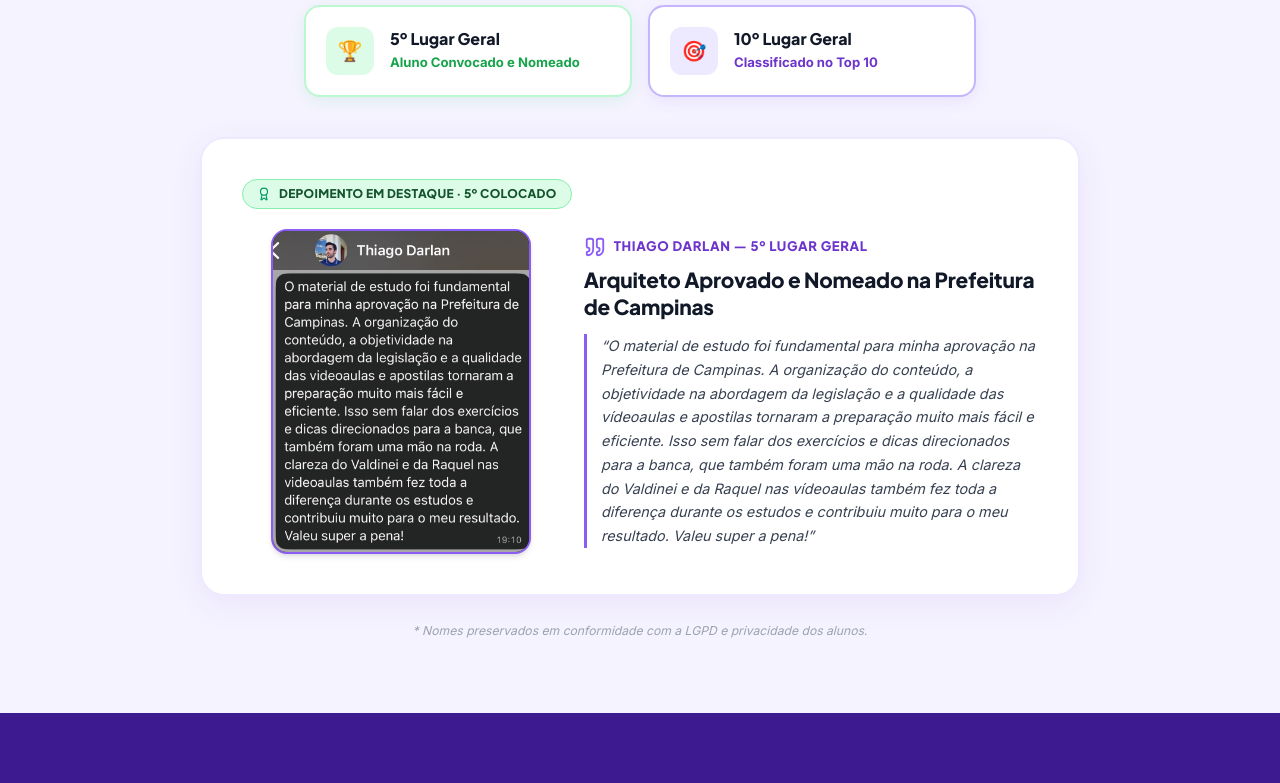
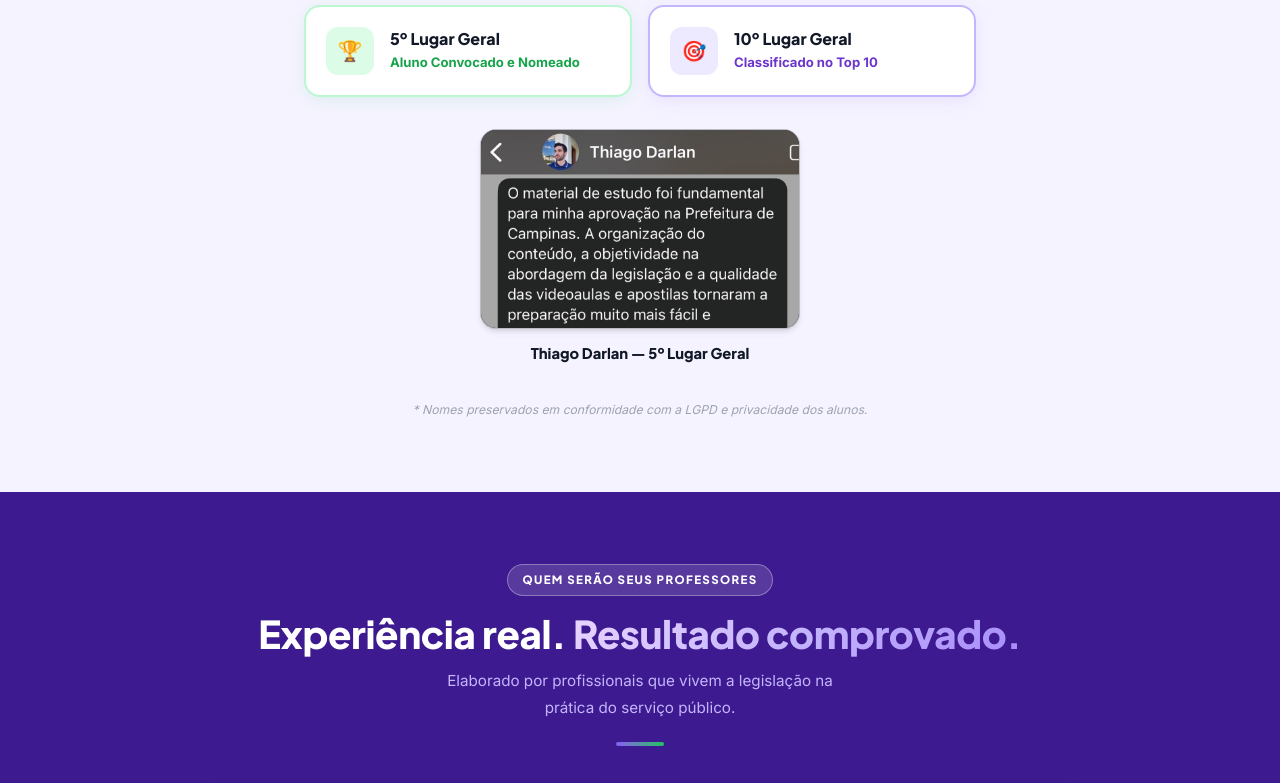
Before and after one commit to felinjob/resumo-santos, a Next.js app: page / in a window 1280 px wide. Shown: the part 2880-3663 px from the top of the page. Built offline with nearby package versions, Linux system fonts and the light colour scheme.

Commit message:
style: remover card gigante e texto de Thiago Darlan na CampinasResultsSection mantendo apenas a imagem limpa e rotulo

```diff
--- a/components/sections/CampinasResultsSection.tsx
+++ b/components/sections/CampinasResultsSection.tsx
@@ -2,7 +2,7 @@
 
 import { useState, useCallback, useEffect } from "react";
 import Image from "next/image";
-import { Trophy, ZoomIn, X, Quote, Award } from "lucide-react";
+import { ZoomIn, X } from "lucide-react";
 import { useReveal } from "@/lib/hooks";
 
 export default function CampinasResultsSection() {
@@ -68,7 +68,7 @@ export default function CampinasResultsSection() {
               CARDS DOS 2 PRIMEIROS TOP 10 (5º e 10º Lugar)
               ══════════════════════════════════════════ */}
           <div
-            className={`grid grid-cols-1 sm:grid-cols-2 gap-4 max-w-2xl mx-auto mb-10 reveal reveal-d1 ${
+            className={`grid grid-cols-1 sm:grid-cols-2 gap-4 max-w-2xl mx-auto mb-8 reveal reveal-d1 ${
               visible ? "is-visible" : ""
             }`}
           >
@@ -140,113 +140,55 @@ export default function CampinasResultsSection() {
           </div>
 
           {/* ══════════════════════════════════════════
-              SPOTLIGHT CARD — THIAGO DARLAN (5º LUGAR)
+              PRINT DO THIAGO DARLAN (Sem box gigante / Sem textos transcritos)
               ══════════════════════════════════════════ */}
           <div
-            className={`card-white reveal reveal-d2 ${visible ? "is-visible" : ""}`}
-            style={{
-              maxWidth: "880px",
-              margin: "0 auto 1.5rem",
-              padding: "clamp(1.5rem, 4vw, 2.5rem)",
-              background: "#ffffff",
-              border: "2px solid #ede9fe",
-              boxShadow: "0 8px 32px rgba(109, 53, 204, 0.08)",
-              borderRadius: "24px",
-            }}
+            className={`flex flex-col items-center justify-center text-center mb-8 reveal reveal-d2 ${
+              visible ? "is-visible" : ""
+            }`}
           >
-            {/* Badge superior */}
-            <div className="inline-flex items-center gap-2 px-3.5 py-1.5 rounded-full text-xs font-extrabold tracking-wide uppercase mb-5"
-              style={{
-                background: "#dcfce7",
-                color: "#14532d",
-                border: "1px solid #86efac",
-                fontFamily: "var(--font-plus-jakarta)",
-              }}
-            >
-              <Award size={14} className="text-emerald-600" />
-              Depoimento em Destaque · 5º Colocado
-            </div>
-
-            <div className="grid grid-cols-1 lg:grid-cols-12 gap-6 items-center">
-              {/* Lado Esquerdo: Print do WhatsApp proporcional (clicável para zoom) */}
-              <div className="lg:col-span-5 flex justify-center">
             <div
-                  className="relative rounded-2xl overflow-hidden cursor-pointer group shadow-md"
+              className="relative rounded-2xl overflow-hidden cursor-pointer group shadow-md mb-3"
               style={{
                 width: "100%",
-                    maxWidth: "260px",
-                    aspectRatio: "4/5",
-                    border: "2.5px solid #8b5cf6",
+                maxWidth: "320px",
+                aspectRatio: "16/10",
+                border: "1px solid rgba(229, 231, 235, 0.8)",
                 background: "#111827",
               }}
               onClick={() => setIsLightboxOpen(true)}
               role="button"
               tabIndex={0}
-                  aria-label="Ver print do depoimento do Thiago Darlan em alta resolução"
+              aria-label="Ver print de Thiago Darlan — 5º Lugar Geral"
               onKeyDown={(e) => { if (e.key === "Enter") setIsLightboxOpen(true); }}
             >
               <Image
                 src="/depoimentos/thiago.jpeg"
-                    alt="Print do depoimento do Thiago Darlan — 5º Lugar Geral"
+                alt="Thiago Darlan — 5º Lugar Geral"
                 fill
-                    sizes="260px"
+                sizes="320px"
                 style={{ objectFit: "cover", objectPosition: "center top" }}
                 className="transition-transform duration-300 group-hover:scale-105"
               />
               {/* Overlay zoom */}
-                  <div className="absolute inset-0 bg-black/0 group-hover:bg-black/35 transition-all duration-300 flex items-center justify-center">
+              <div className="absolute inset-0 bg-black/0 group-hover:bg-black/30 transition-all duration-300 flex items-center justify-center">
                 <div className="opacity-0 group-hover:opacity-100 transition-opacity duration-300 w-10 h-10 rounded-full bg-white/20 backdrop-blur-md flex items-center justify-center border border-white/40 shadow-lg">
                   <ZoomIn size={20} className="text-white" />
                 </div>
               </div>
             </div>
-              </div>
 
-              {/* Lado Direito: Citação do Thiago */}
-              <div className="lg:col-span-7 text-left">
-                <div className="flex items-center gap-2 mb-2 text-purple-600">
-                  <Quote size={22} style={{ color: "#8b5cf6" }} />
-                  <span
+            {/* Apenas o nome */}
+            <p
               style={{
                 fontFamily: "var(--font-plus-jakarta)",
-                      fontSize: "0.82rem",
+                fontSize: "0.92rem",
                 fontWeight: 800,
-                      color: "#6d35cc",
-                      textTransform: "uppercase",
-                      letterSpacing: "0.05em",
+                color: "#111827",
               }}
             >
               Thiago Darlan — 5º Lugar Geral
-                  </span>
-                </div>
-
-                <h3
-                  style={{
-                    fontFamily: "var(--font-plus-jakarta)",
-                    fontSize: "clamp(1.1rem, 2.5vw, 1.3rem)",
-                    fontWeight: 800,
-                    color: "#111827",
-                    lineHeight: 1.3,
-                    marginBottom: "0.85rem",
-                  }}
-                >
-                  Arquiteto Aprovado e Nomeado na Prefeitura de Campinas
-                </h3>
-
-                <blockquote
-                  style={{
-                    color: "#374151",
-                    fontSize: "0.9rem",
-                    lineHeight: 1.65,
-                    fontStyle: "italic",
-                    borderLeft: "3px solid #8b5cf6",
-                    paddingLeft: "0.9rem",
-                  }}
-                >
-                  &ldquo;O material de estudo foi fundamental para minha aprovação na Prefeitura de Campinas. A organização do conteúdo, a objetividade na abordagem da legislação e a qualidade das vídeoaulas e apostilas tornaram a preparação muito mais fácil e eficiente. Isso sem falar dos exercícios e dicas direcionados para a banca, que também foram uma mão na roda. A clareza do Valdinei e da Raquel nas vídeoaulas também fez toda a diferença durante os estudos e contribuiu muito para o meu resultado. Valeu super a pena!&rdquo;
-                </blockquote>
-              </div>
-            </div>
+            </p>
           </div>
 
           {/* Nota de privacidade LGPD */}
```
Lines whose indentation alone changed are shown as unchanged.
